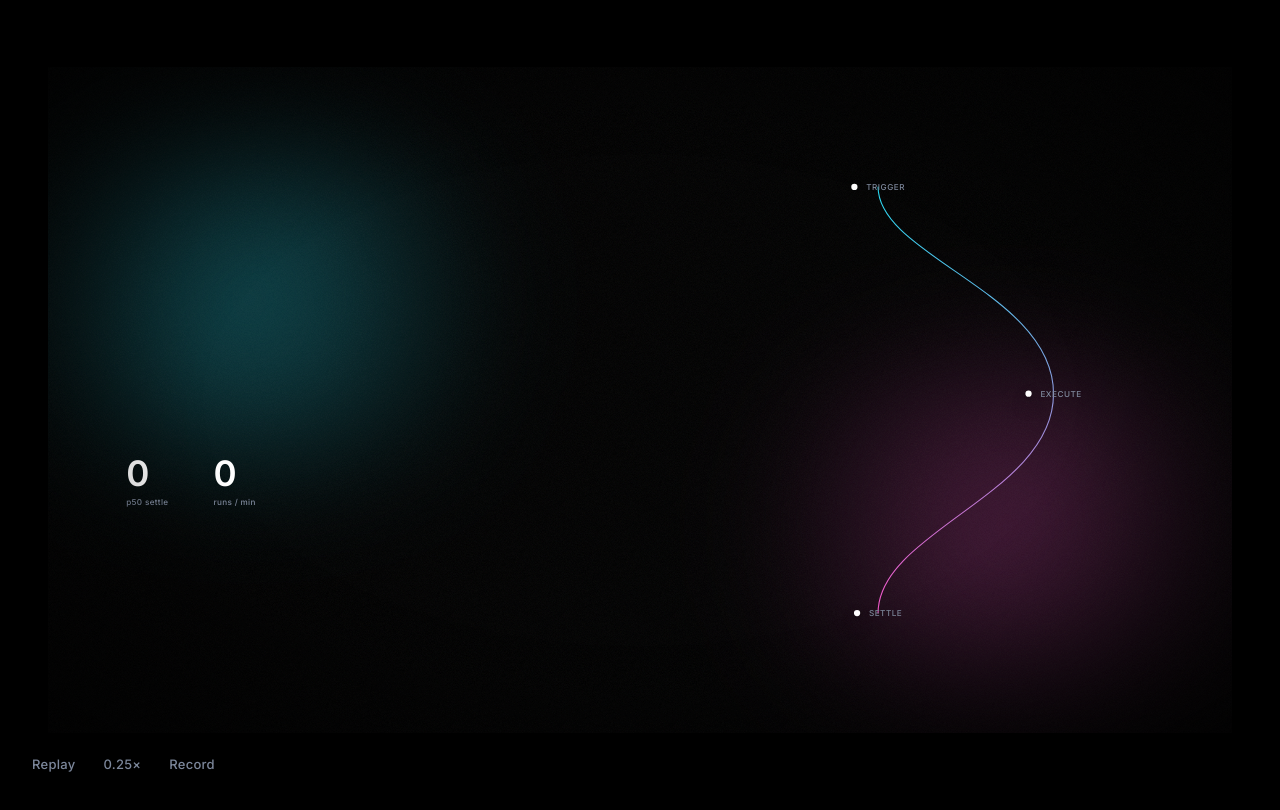
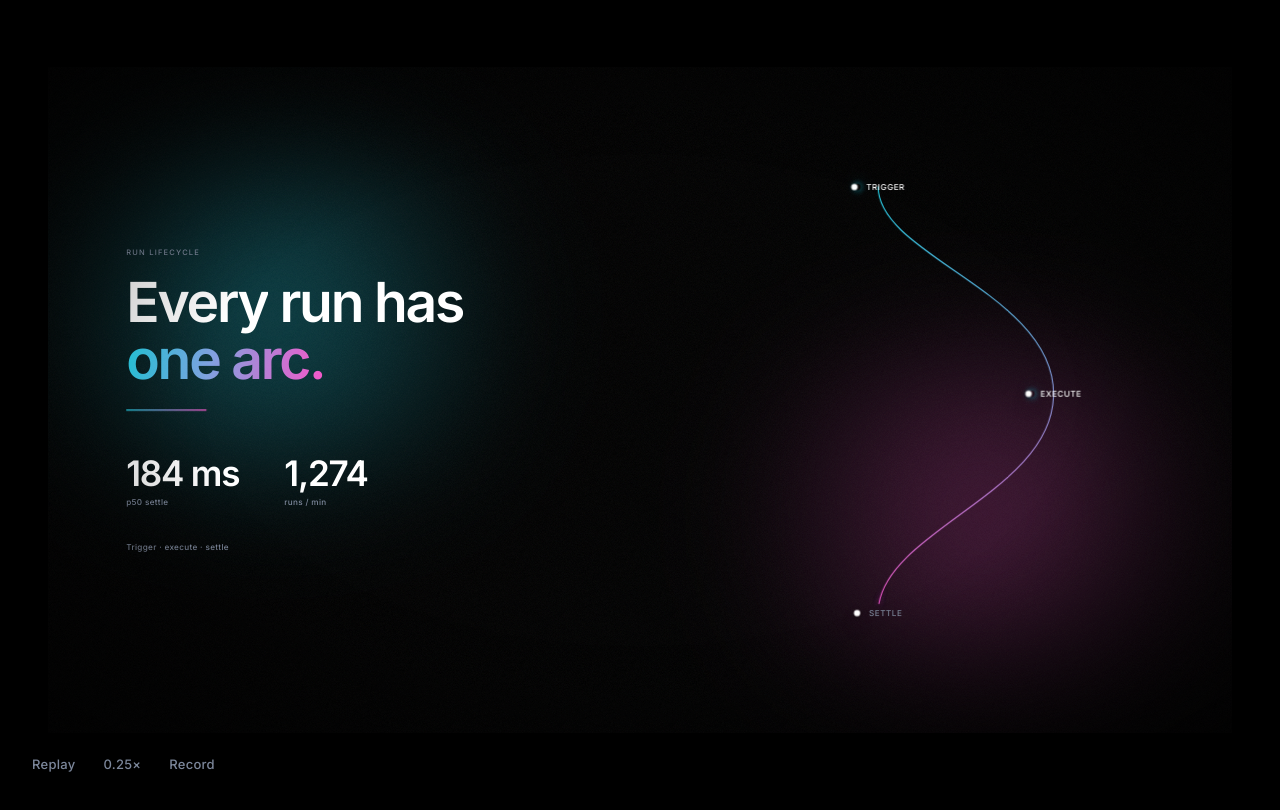
Before and after one commit to edgaze-ai/edgaze-recordings, a website built with Vite: page src/scenes/001-run-lifecycle/index.html in a window 1280 px wide. Built offline with nearby package versions, Linux system fonts and the light colour scheme.

Commit message:
Hold opening frames and resolve easing from tokens.
WAAPI cannot take CSS variables as easing, so delayed beats never started.

```diff
--- a/src/lib/camera.ts
+++ b/src/lib/camera.ts
@@ -12,7 +12,7 @@ export function cameraPush(
   tl.add(el, [{ transform: `scale(${from})` }, { transform: `scale(${to})` }], {
     duration,
     easing: ease.linear,
-    fill: 'forwards',
+    fill: 'both',
   });
 }
 
@@ -31,7 +31,7 @@ export function drift(
     {
       duration,
       easing: ease.travel,
-      fill: 'forwards',
+      fill: 'both',
     },
   );
 }
--- a/src/lib/reveal.ts
+++ b/src/lib/reveal.ts
@@ -46,7 +46,7 @@ export function reveal(
       duration,
       delay: at + i * step,
       easing,
-      fill: 'forwards',
+      fill: 'both',
     });
   });
 }
@@ -60,7 +60,7 @@ export function wipeX(
     duration,
     delay: at,
     easing: ease.expo,
-    fill: 'forwards',
+    fill: 'both',
   });
 }
 
@@ -90,7 +90,7 @@ export function popIn(
         duration,
         delay: at + i * step,
         easing: ease.expo,
-        fill: 'forwards',
+        fill: 'both',
       },
     );
   });
--- a/src/lib/timeline.ts
+++ b/src/lib/timeline.ts
@@ -3,12 +3,22 @@
  * when the operator drops to 0.25×. WAAPI durations are wall-clock; we scale
  * them so the millisecond numbers in a scene stay readable.
  */
-export const ease = {
-  expo: 'var(--expo)',
-  quint: 'var(--quint)',
-  travel: 'var(--travel)',
+function token(name: '--expo' | '--quint' | '--travel'): string {
+  return getComputedStyle(document.documentElement).getPropertyValue(name).trim();
+}
+
+export const ease: { expo: string; quint: string; travel: string; linear: string } = {
+  get expo() {
+    return token('--expo');
+  },
+  get quint() {
+    return token('--quint');
+  },
+  get travel() {
+    return token('--travel');
+  },
   linear: 'linear',
-} as const;
+};
 
 export class Timeline {
   rate: number;
@@ -28,7 +38,7 @@ export class Timeline {
       ...opts,
       duration,
       delay,
-      fill: opts.fill ?? 'forwards',
+      fill: opts.fill ?? 'both',
     });
     this.animations.push(animation);
     return animation;
--- a/src/lib/trail.ts
+++ b/src/lib/trail.ts
@@ -52,14 +52,14 @@ export function ghostTrail(
         delay: at + i * gap,
         duration,
         easing: ease.travel,
-        fill: 'forwards',
+        fill: 'both',
       },
     );
     tl.add(inner, [{ opacity: 0 }, { opacity: 1 }], {
       delay: at + i * gap,
       duration,
       easing: ease.linear,
-      fill: 'forwards',
+      fill: 'both',
     });
   }
 }
@@ -81,6 +81,6 @@ export function drawPath(
     delay: at,
     duration,
     easing: ease.travel,
-    fill: 'forwards',
+    fill: 'both',
   });
 }
--- a/src/scenes/001-run-lifecycle/scene.ts
+++ b/src/scenes/001-run-lifecycle/scene.ts
@@ -55,7 +55,11 @@ mountStage({
     if (rule) rule.style.transform = 'scaleX(1)';
     const camera = stage.querySelector<HTMLElement>('.camera');
     if (camera) camera.style.transform = 'scale(1.032)';
-    stage.querySelectorAll('.node').forEach((node) => node.classList.add('on'));
+    stage.querySelectorAll<HTMLElement>('.node').forEach((node) => {
+      node.classList.add('on');
+      node.style.opacity = '1';
+      node.style.transform = 'scale(1)';
+    });
     stage.querySelectorAll<HTMLElement>('.glow').forEach((el) => {
       el.style.opacity = '1';
       el.style.transform = 'scale(1)';
--- a/src/styles/stage.css
+++ b/src/styles/stage.css
@@ -287,6 +287,7 @@ h1 {
   align-items: center;
   gap: 14px;
   translate: -50% -50%;
+  opacity: 0;
 }
 
 .node[data-node='trigger'] {
@@ -425,6 +426,10 @@ body.gallery #list a:hover span {
 }
 
 @media (prefers-reduced-motion: reduce) {
+  .node {
+    opacity: 1;
+  }
+
   .m > i {
     transform: translateY(0);
   }
```
Also changed, not shown: src/lib/timeline.test.ts (+7 -3 lines), src/scenes/001-run-lifecycle/index.html (+1 -0 lines), src/scenes/_template/index.html (+1 -0 lines).
